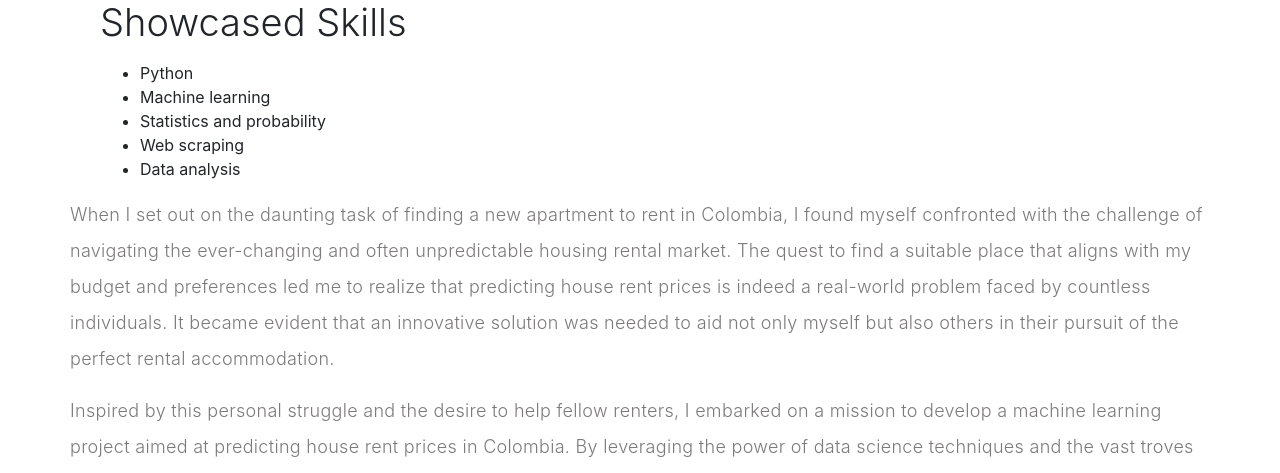
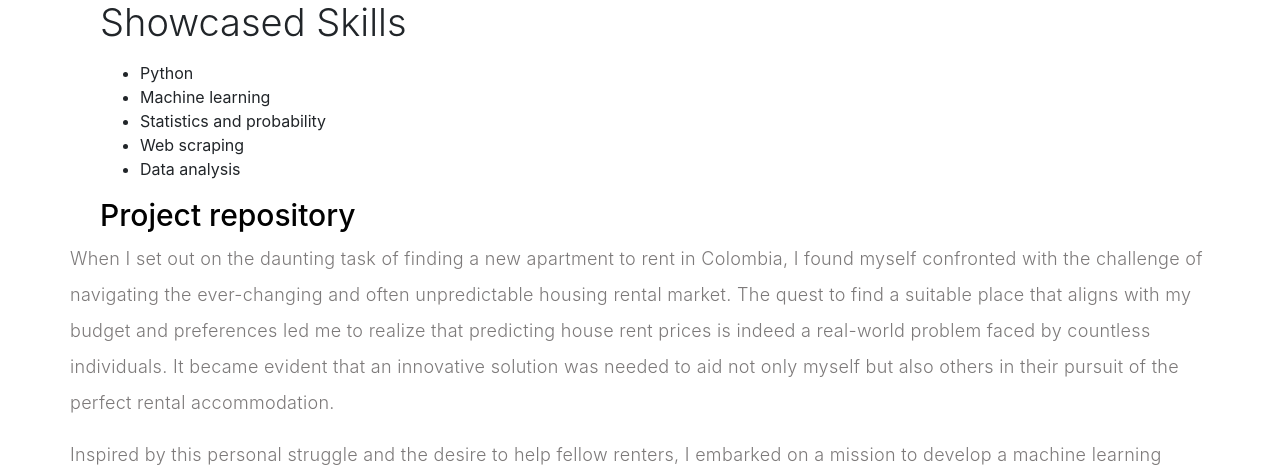
Before and after one commit to stefano-lacorazza/portfolio, a Django app: page /project2/ in a window 1280 px wide. Shown: the part 166-639 px from the top of the page. Run offline with Django 4.2, Linux system fonts and the light colour scheme; some libraries are stand-ins or nearby versions; some web fonts are replaced.

Commit message:
Update proyect2.html

```diff
--- a/myportfolio/templates/Project2/proyect2.html
+++ b/myportfolio/templates/Project2/proyect2.html
@@ -91,7 +91,7 @@
                           <li>Web scraping</li>
                           <li>Data analysis</li>
                         </ul></p>
-
+                        <h5><a  href="https://github.com/stefano-lacorazza/MetroCuadrado-Scraper" target="_blank">Project repository</a></h5>
                     </div>
 
 
```
